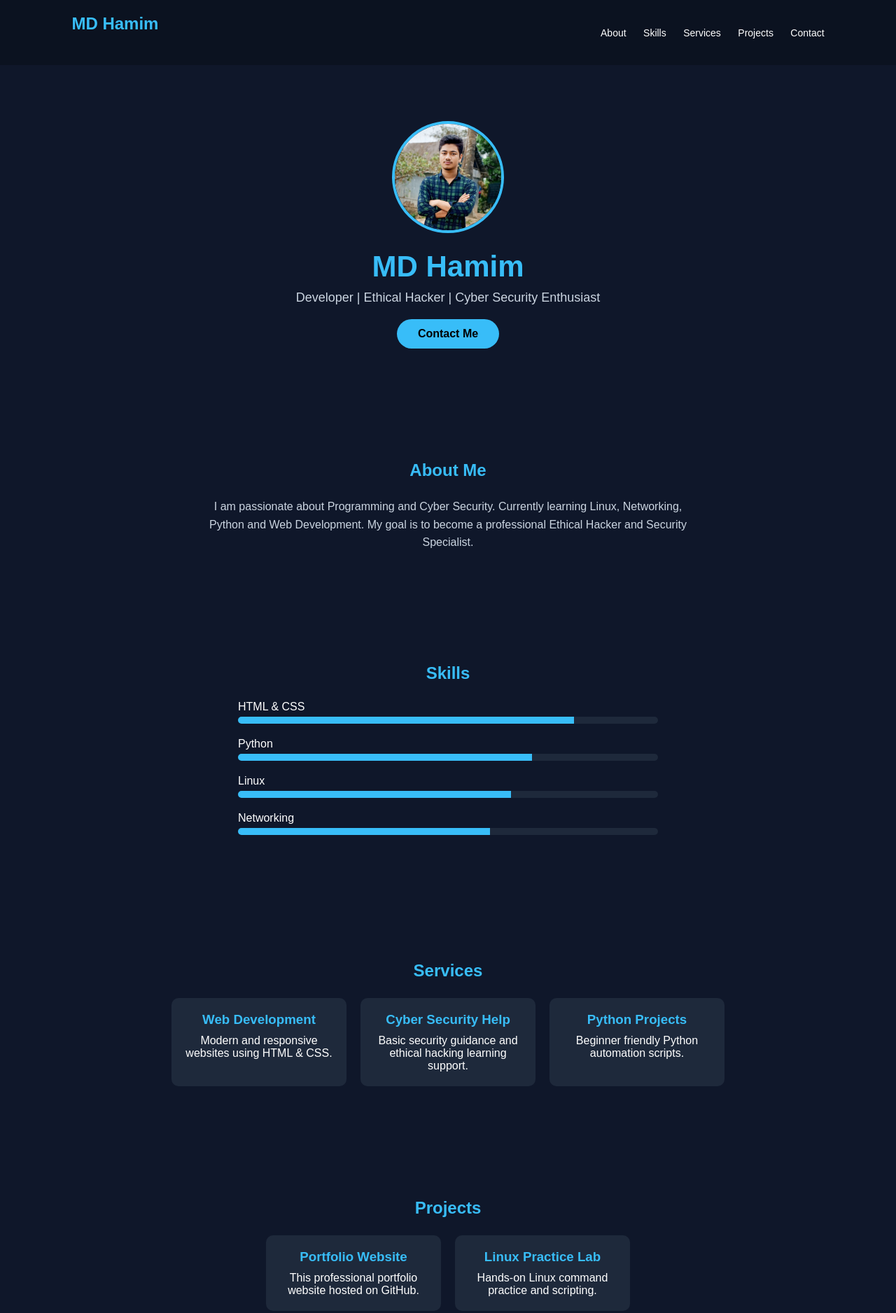
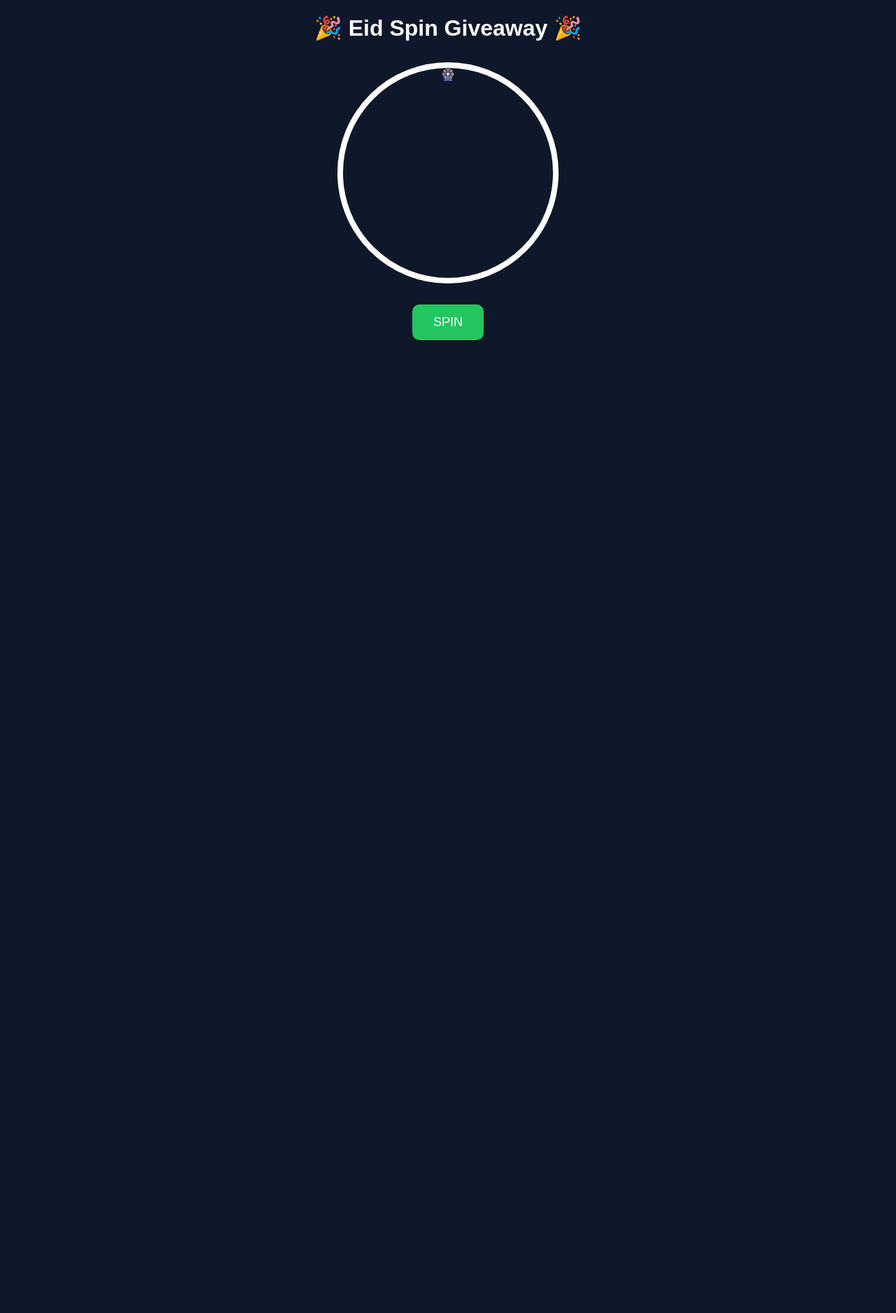
Before and after one commit to mdhamimofficial/mdhamimofficial.github.io, a plain HTML site: page index.html in a window 1280 px wide. Shown: the top 1876 px of the page at 70% size. After the commit the page ends 800 px from the top, so only its background shows below. Drawn offline with Linux system fonts and the light colour scheme.

Commit message:
Update index.html

```diff
--- a/index.html
+++ b/index.html
@@ -2,292 +2,112 @@
 <html lang="en">
 <head>
 <meta charset="UTF-8">
-<meta name="viewport" content="width=device-width, initial-scale=1.0">
-<title>MD Hamim | Developer & Ethical Hacker</title>
+<title>Eid Spin Giveaway</title>
 
 <style>
-*{
-margin:0;
-padding:0;
-box-sizing:border-box;
-font-family:Arial, sans-serif;
-scroll-behavior:smooth;
-}
+  body {
+    text-align: center;
+    font-family: Arial;
+    background: #0f172a;
+    color: white;
+  }
 
-body{
-background:#0f172a;
-color:white;
-}
+  #wheel {
+    margin: 30px auto;
+    width: 300px;
+    height: 300px;
+    border-radius: 50%;
+    border: 8px solid white;
+    transition: transform 4s ease-out;
+  }
 
-header{
-display:flex;
-justify-content:space-between;
-align-items:center;
-padding:20px 8%;
-background:#0b1220;
-position:sticky;
-top:0;
-z-index:1000;
-}
+  button {
+    padding: 15px 30px;
+    font-size: 18px;
+    background: #22c55e;
+    color: white;
+    border: none;
+    border-radius: 10px;
+    cursor: pointer;
+  }
 
-header h2{
-color:#38bdf8;
-}
-
-nav a{
-color:white;
-text-decoration:none;
-margin-left:20px;
-font-size:14px;
-}
-
-nav a:hover{
-color:#38bdf8;
-}
-
-section{
-padding:80px 8%;
-text-align:center;
-}
-
-.hero img{
-width:160px;
-height:160px;
-border-radius:50%;
-border:4px solid #38bdf8;
-margin-bottom:20px;
-object-fit:cover;
-}
-
-.hero h1{
-font-size:42px;
-color:#38bdf8;
-}
-
-.hero p{
-margin-top:10px;
-font-size:18px;
-color:#cbd5e1;
-}
-
-.btn{
-display:inline-block;
-margin-top:20px;
-padding:12px 30px;
-background:#38bdf8;
-color:black;
-border-radius:30px;
-text-decoration:none;
-font-weight:bold;
-transition:0.3s;
-}
-
-.btn:hover{
-background:white;
-}
-
-h2{
-color:#38bdf8;
-margin-bottom:25px;
-}
-
-.about p{
-max-width:700px;
-margin:auto;
-line-height:1.6;
-color:#cbd5e1;
-}
-
-.skills-container{
-max-width:600px;
-margin:auto;
-text-align:left;
-}
-
-.skill{
-margin-bottom:20px;
-}
-
-.skill-name{
-margin-bottom:5px;
-}
-
-.progress{
-background:#1e293b;
-border-radius:20px;
-overflow:hidden;
-}
-
-.progress-bar{
-height:10px;
-background:#38bdf8;
-}
-
-.services, .projects{
-display:flex;
-justify-content:center;
-flex-wrap:wrap;
-gap:20px;
-}
-
-.card{
-background:#1e293b;
-padding:20px;
-border-radius:10px;
-width:250px;
-}
-
-.card h3{
-color:#38bdf8;
-margin-bottom:10px;
-}
-
-.contact p{
-margin-bottom:15px;
-}
-
-.social a{
-display:inline-block;
-margin:10px;
-padding:10px 20px;
-background:#1e293b;
-border-radius:20px;
-color:#38bdf8;
-text-decoration:none;
-transition:0.3s;
-}
-
-.social a:hover{
-background:#38bdf8;
-color:black;
-}
-
-footer{
-background:#0b1220;
-text-align:center;
-padding:20px;
-color:#94a3b8;
-margin-top:40px;
-}
-
-@media(max-width:768px){
-.services, .projects{
-flex-direction:column;
-align-items:center;
-}
-}
+  #result {
+    margin-top: 20px;
+    font-size: 22px;
+  }
 </style>
 </head>
 
 <body>
 
-<header>
-<h2>MD Hamim</h2>
-<nav>
-<a href="#about">About</a>
-<a href="#skills">Skills</a>
-<a href="#services">Services</a>
-<a href="#projects">Projects</a>
-<a href="#contact">Contact</a>
-</nav>
-</header>
+<h1>🎉 Eid Spin Giveaway 🎉</h1>
 
-<section class="hero">
-<img src="photo.jpg" alt="MD Hamim">
-<h1>MD Hamim</h1>
-<p>Developer | Ethical Hacker | Cyber Security Enthusiast</p>
-<a href="mailto:mdhamim.dev@gmail.com?subject=Work Inquiry" class="btn">Contact Me</a>
-</section>
+<div id="wheel">🎡</div>
 
-<section id="about" class="about">
-<h2>About Me</h2>
-<p>
-I am passionate about Programming and Cyber Security.
-Currently learning Linux, Networking, Python and Web Development.
-My goal is to become a professional Ethical Hacker and Security Specialist.
-</p>
-</section>
+<button id="spinBtn" onclick="spin()">SPIN</button>
 
-<section id="skills">
-<h2>Skills</h2>
-<div class="skills-container">
+<div id="result"></div>
 
-<div class="skill">
-<div class="skill-name">HTML & CSS</div>
-<div class="progress"><div class="progress-bar" style="width:80%"></div></div>
-</div>
+<script>
+  const rewards = [
+    "Better Luck 😅",
+    "10৳ 💸",
+    "20৳ 💸",
+    "Better Luck 😅",
+    "30৳ 💸",
+    "Better Luck 😅",
+    "40৳ 💸",
+    "50৳ 💸"
+  ];
 
-<div class="skill">
-<div class="skill-name">Python</div>
-<div class="progress"><div class="progress-bar" style="width:70%"></div></div>
-</div>
+  // Unique device ID (simple fingerprint)
+  function getDeviceId() {
+    let id = localStorage.getItem("device_id");
+    if (!id) {
+      id = Math.random().toString(36).substring(2) + Date.now();
+      localStorage.setItem("device_id", id);
+    }
+    return id;
+  }
 
-<div class="skill">
-<div class="skill-name">Linux</div>
-<div class="progress"><div class="progress-bar" style="width:65%"></div></div>
-</div>
+  function spin() {
 
-<div class="skill">
-<div class="skill-name">Networking</div>
-<div class="progress"><div class="progress-bar" style="width:60%"></div></div>
-</div>
+    // Already spun check
+    if (localStorage.getItem("has_spun")) {
+      alert("❌ You already used your spin!");
+      return;
+    }
 
-</div>
-</section>
+    let index = Math.floor(Math.random() * rewards.length);
+    let degree = 3600 + (index * 45);
 
-<section id="services">
-<h2>Services</h2>
-<div class="services">
-<div class="card">
-<h3>Web Development</h3>
-<p>Modern and responsive websites using HTML & CSS.</p>
-</div>
+    document.getElementById("wheel").style.transform =
+      "rotate(" + degree + "deg)";
 
-<div class="card">
-<h3>Cyber Security Help</h3>
-<p>Basic security guidance and ethical hacking learning support.</p>
-</div>
+    setTimeout(() => {
+      let reward = rewards[index];
 
-<div class="card">
-<h3>Python Projects</h3>
-<p>Beginner friendly Python automation scripts.</p>
-</div>
-</div>
-</section>
+      document.getElementById("result").innerText =
+        "🎉 You got: " + reward;
 
-<section id="projects">
-<h2>Projects</h2>
-<div class="projects">
-<div class="card">
-<h3>Portfolio Website</h3>
-<p>This professional portfolio website hosted on GitHub.</p>
-</div>
+      // Save spin permanently
+      localStorage.setItem("has_spun", true);
+      localStorage.setItem("reward", reward);
 
-<div class="card">
-<h3>Linux Practice Lab</h3>
-<p>Hands-on Linux command practice and scripting.</p>
-</div>
-</div>
-</section>
+      document.getElementById("spinBtn").disabled = true;
 
-<section id="contact" class="contact">
-<h2>Contact Me</h2>
-<p>Email: mdhamim.dev@gmail.com</p>
-<a href="mailto:mdhamim.dev@gmail.com" class="btn">Send Email</a>
+    }, 4000);
+  }
 
-<div class="social">
-<a href="https://github.com/mdhamim-official" target="_blank">GitHub</a>
-<a href="https://www.freecodecamp.org/mdhamim" target="_blank">FreeCodeCamp</a>
-<a href="https://www.linkedin.com/in/mdhamimofficial" target="_blank">LinkedIn</a>
-<a href="https://x.com/MdHamimOfficial" target="_blank">X</a>
-<a href="https://www.facebook.com/Muhammadhamim.Official" target="_blank">Facebook</a>
-</div>
-
-</section>
-
-<footer>
-© 2026 MD Hamim | All Rights Reserved
-</footer>
+  // Load previous result if already spun
+  window.onload = function () {
+    if (localStorage.getItem("has_spun")) {
+      document.getElementById("spinBtn").disabled = true;
+      document.getElementById("result").innerText =
+        "✅ Already got: " + localStorage.getItem("reward");
+    }
+  };
+</script>
 
 </body>
 </html>
```
